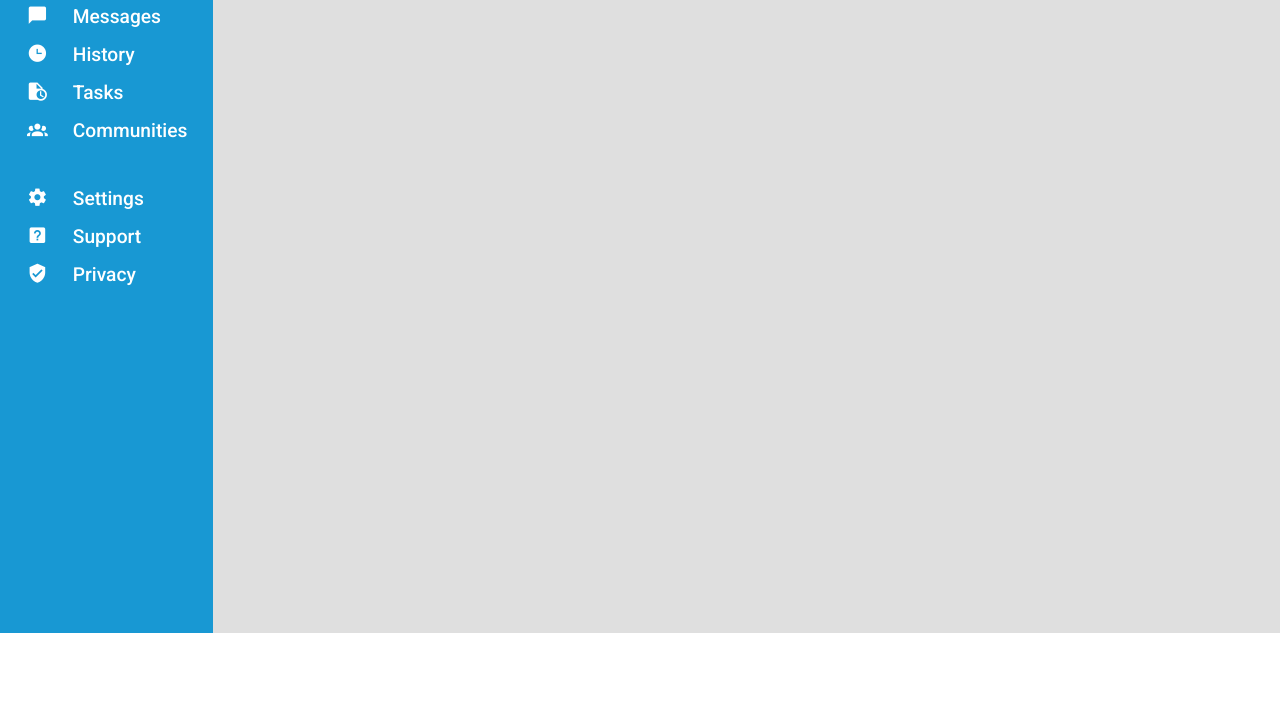
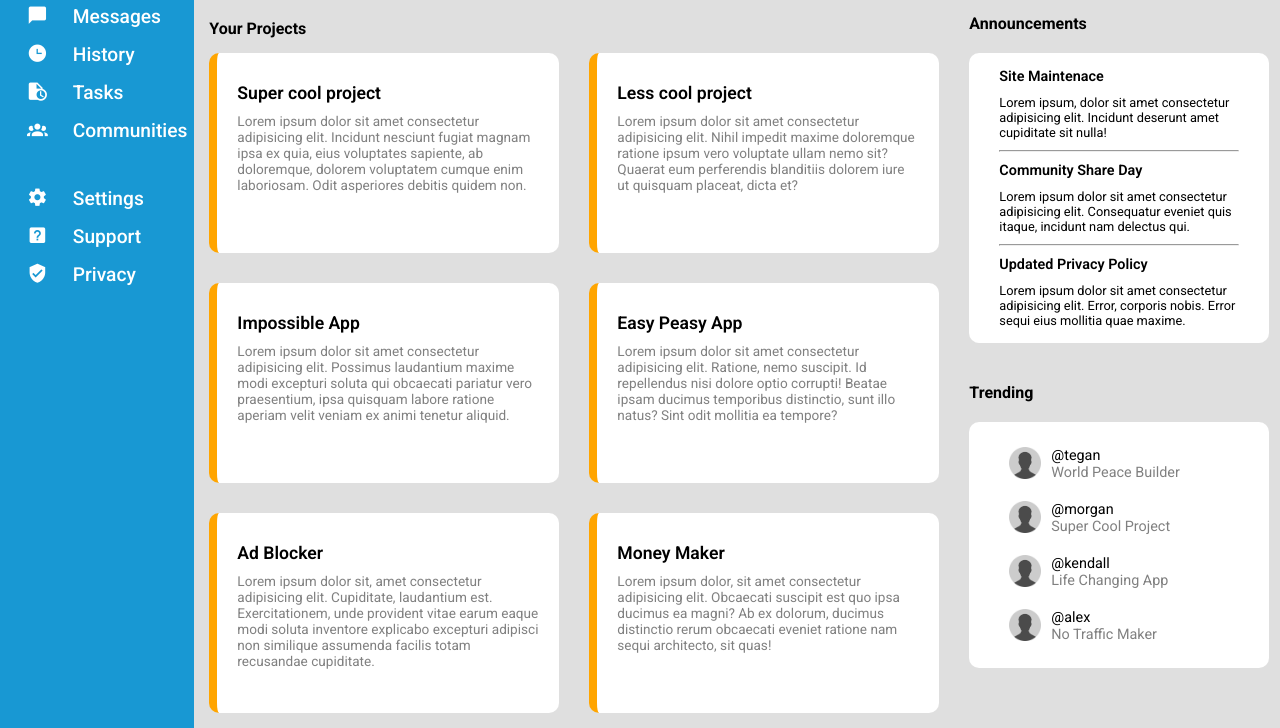
Before and after one commit to FedeFeler/TOP-admin-dashboard, a plain HTML site: page index.html in a window 1280 px wide. Shown: the part 167-895 px from the top of the page. Before the commit the page ends 800 px from the top, so only its background shows below. Drawn offline with Linux system fonts and the light colour scheme.

Commit message:
add content section

```diff
--- a/index.html
+++ b/index.html
@@ -55,7 +55,92 @@ Communities</span></a></li>
           <button>Share</button>
         </div>
     </header>
-    <div class="content"></div>
+    <div class="content">
+      <div class="projects">
+        <h2>Your Projects</h2>
+        <div class="project-cards">
+          <div class="project-card">
+            <h3>Super cool project</h3>
+            <p>Lorem ipsum dolor sit amet consectetur adipisicing elit. Incidunt nesciunt fugiat magnam ipsa ex quia, eius voluptates sapiente, ab doloremque, dolorem voluptatem cumque enim laboriosam. Odit asperiores debitis quidem non.</p>
+          </div>
+          <div class="project-card">
+            <h3>Less cool project</h3>
+            <p>Lorem ipsum dolor sit amet consectetur adipisicing elit. Nihil impedit maxime doloremque ratione ipsum vero voluptate ullam nemo sit? Quaerat eum perferendis blanditiis dolorem iure ut quisquam placeat, dicta et?</p>
+          </div>
+          <div class="project-card">
+            <h3>Impossible App</h3>
+            <p>Lorem ipsum dolor sit amet consectetur adipisicing elit. Possimus laudantium maxime modi excepturi soluta qui obcaecati pariatur vero praesentium, ipsa quisquam labore ratione aperiam velit veniam ex animi tenetur aliquid.</p>
+          </div>
+          <div class="project-card">
+            <h3>Easy Peasy App</h3>
+            <p>Lorem ipsum dolor sit amet consectetur adipisicing elit. Ratione, nemo suscipit. Id repellendus nisi dolore optio corrupti! Beatae ipsam ducimus temporibus distinctio, sunt illo natus? Sint odit mollitia ea tempore?</p>
+          </div>
+          <div class="project-card">
+            <h3>Ad Blocker</h3>
+            <p>Lorem ipsum dolor sit, amet consectetur adipisicing elit. Cupiditate, laudantium est. Exercitationem, unde provident vitae earum eaque modi soluta inventore explicabo excepturi adipisci non similique assumenda facilis totam recusandae cupiditate.</p>
+          </div>
+          <div class="project-card">
+            <h3>Money Maker</h3>
+            <p>Lorem ipsum dolor, sit amet consectetur adipisicing elit. Obcaecati suscipit est quo ipsa ducimus ea magni? Ab ex dolorum, ducimus distinctio rerum obcaecati eveniet ratione nam sequi architecto, sit quas!</p>
+          </div>
+        </div>
+      </div>
+      <div class="second-column">
+        <div class="announcements">
+          <h2>Announcements</h2>
+          <div class="announcement-board">
+            <div class="announcement-card">
+              <h3>Site Maintenace</h3>
+              <p>Lorem ipsum, dolor sit amet consectetur adipisicing elit. Incidunt deserunt amet cupiditate sit nulla!</p>
+            </div>
+            <hr>
+            <div class="announcement-card">
+              <h3>Community Share Day</h3>
+              <p>Lorem ipsum dolor sit amet consectetur adipisicing elit. Consequatur eveniet quis itaque, incidunt nam delectus qui.</p>
+            </div>
+            <hr>
+            <div class="announcement-card">
+              <h3>Updated Privacy Policy</h3>
+              <p>Lorem ipsum dolor sit amet consectetur adipisicing elit. Error, corporis nobis. Error sequi eius mollitia quae maxime.</p>
+            </div>
+          </div>
+        </div>
+          <div class="trending">
+            <h2>Trending</h2>
+            <div class="trending-board">
+            <div class="user">
+              <img src="img/pngfind.com-placeholder-png-6104451.png" alt="profile picture placeholder">
+              <div>
+                <p>@tegan</p>
+                <p>World Peace Builder</p>
+              </div>
+            </div>
+            <div class="user">
+              <img src="img/pngfind.com-placeholder-png-6104451.png" alt="profile picture placeholder">
+              <div>
+                <p>@morgan</p>
+                <p>Super Cool Project</p>
+              </div>
+            </div>
+            <div class="user">
+              <img src="img/pngfind.com-placeholder-png-6104451.png" alt="profile picture placeholder">
+              <div>
+                <p>@kendall</p>
+                <p>Life Changing App</p>
+              </div>
+            </div>
+            <div class="user">
+              <img src="img/pngfind.com-placeholder-png-6104451.png" alt="profile picture placeholder">
+              <div>
+                <p>@alex</p>
+                <p>No Traffic Maker</p>
+              </div>
+            </div>
+          </div>
+          </div>
+        </div>
+      </div>
+    </div>
   </div>
 </body>
 </html>
--- a/styles/style.css
+++ b/styles/style.css
@@ -147,5 +147,99 @@ header .mdi {
 }
 
 .content {
+  display: grid;
   background-color: var(--content-color);
+  grid-template-columns: 2fr 1fr;
 }
+
+.project-cards {
+  display: grid;
+  grid-template-columns: 1fr 1fr;
+  padding: 15px;
+  gap: 30px;
+  font-size: 0.85rem;
+}
+
+.projects h2,
+.announcements h2,
+.trending h2 {
+  margin: 30px 0 0 15px;
+  font-size: 1rem;
+}
+
+.project-cards h3,
+.announcements h3,
+.trending h3 {
+  font-size: 1.1rem;
+  font-weight: 600;
+  color: black;
+  margin-bottom: 10px;
+}
+
+.announcements h3 {
+  font-size: 0.9rem;
+}
+
+.project-card {
+  height: 200px;
+  width: 350px;
+  padding: 30px 20px;
+  border-radius: 10px;
+  background-color: white;
+  border-left: 8px solid orange;
+  color: grey;
+  overflow: auto;
+}
+
+.second-column {
+  display: flex;
+  flex-direction: column;
+}
+
+.announcement-board hr {
+  text-align: center;
+  margin: 10px 0;
+}
+
+.announcements h2,
+.trending h2 {
+  margin: 10px 0 20px 0;
+}
+
+.announcements {
+  padding: 15px;
+}
+
+.announcement-board {
+  background-color: white;
+  padding: 15px 30px;
+  width: 300px;
+  border-radius: 10px;
+  font-size: 0.8rem;
+}
+
+.trending-board {
+  background-color: white;
+  padding: 15px 30px;
+  width: 300px;
+  border-radius: 10px;
+}
+
+.trending {
+  padding: 15px;
+}
+
+.user {
+  display: flex;
+  gap: 10px;
+  font-size: 0.9rem;
+  padding: 10px;
+}
+
+.user div p:last-child {
+  color: grey;
+}
+
+.user img {
+  height: 2rem;
+}
```
